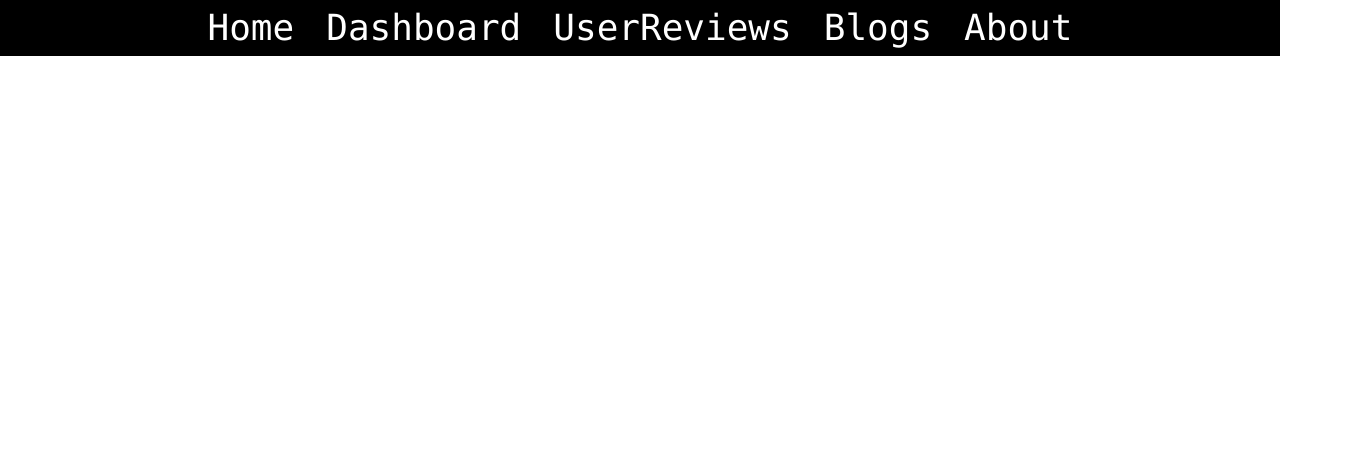
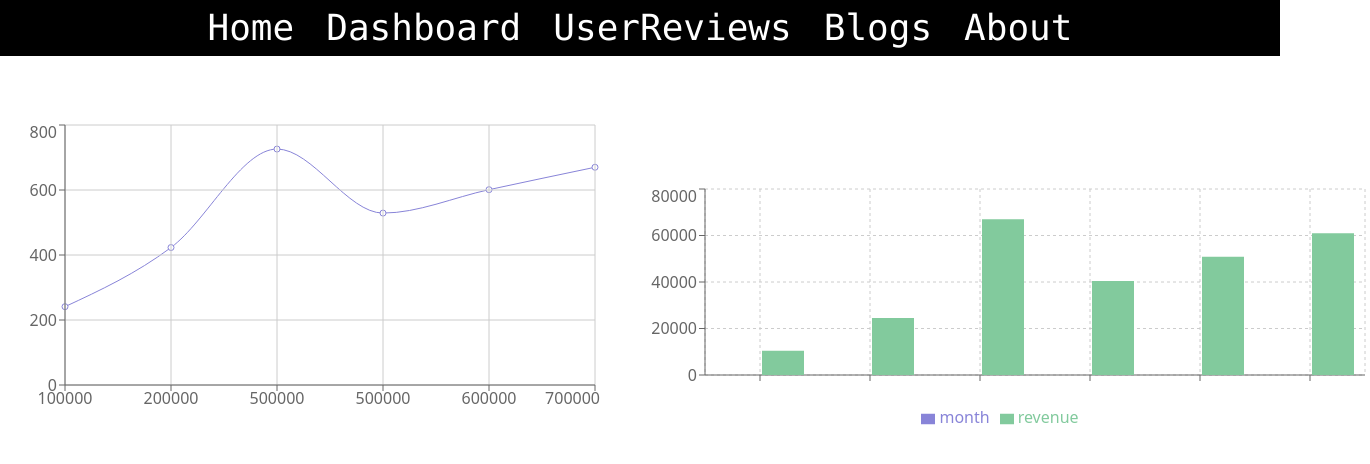
Before and after one commit to pippal5536/clothy-website, a React (Create React App) app: page /dashboard in a window 1280 px wide. Shown: the top 464 px of the page, 1370 px wide, since content can reach past the window. Built offline with nearby package versions, Linux system fonts and the light colour scheme.

Commit message:
dashboard done

```diff
--- a/package.json
+++ b/package.json
@@ -10,6 +10,7 @@
     "react-dom": "^18.0.0",
     "react-router-dom": "^6.3.0",
     "react-scripts": "5.0.0",
+    "recharts": "^2.1.9",
     "web-vitals": "^2.1.4"
   },
   "scripts": {
--- a/src/App.js
+++ b/src/App.js
@@ -24,6 +24,7 @@
       <Route path="*" element={<NotFound/>}/>
 
     </Routes>
+
    </>
   );
 }
--- a/src/Components/Dashboard/Dashboard.js
+++ b/src/Components/Dashboard/Dashboard.js
@@ -1,9 +1,70 @@
-import React from 'react';
+import React, { PureComponent } from 'react';
+import { LineChart, Line, CartesianGrid, XAxis, YAxis } from 'recharts';
+import { BarChart, Bar, Cell, Tooltip, Legend, ResponsiveContainer } from 'recharts';
+
 
 const Dashboard = () => {
+    const data = [
+        {
+            "month": "Mar",
+            "investment": 100000,
+            "sell": 241,
+            "revenue": 10401
+        },
+        {
+            "month": "Apr",
+            "investment": 200000,
+            "sell": 423,
+            "revenue": 24500
+        },
+        {
+            "month": "May",
+            "investment": 500000,
+            "sell": 726,
+            "revenue": 67010
+        },
+        {
+            "month": "Jun",
+            "investment": 500000,
+            "sell": 529,
+            "revenue": 40405
+        },
+        {
+            "month": "Jul",
+            "investment": 600000,
+            "sell": 601,
+            "revenue": 50900
+        },
+        {
+            "month": "Aug",
+            "investment": 700000,
+            "sell": 670,
+            "revenue": 61000
+        }
+    ]
+
+
     return (
-        <div>
-
+        <div className='grid grid-cols-2'>
+            <div className='mt-16'>
+                <LineChart width={600} height={300} data={data}>
+                    <Line type="monotone" dataKey="sell" stroke="#8884d8" />
+                    <CartesianGrid stroke="#ccc" />
+                    <XAxis dataKey="investment" />
+                    <YAxis />
+                </LineChart>
+            </div>
+           <div className='mt-32'>
+           <BarChart width={730} height={250} data={data}>
+                <CartesianGrid strokeDasharray="3 3" />
+                <XAxis dataKey="name" />
+                <YAxis />
+                <Tooltip />
+                <Legend />
+                <Bar dataKey="month" fill="#8884d8" />
+                <Bar dataKey="revenue" fill="#82ca9d" />
+            </BarChart>
+           </div>
         </div>
     );
 };
```
Also changed, not shown: src/Components/Header/Header.js (+11 -3 lines), src/data.json (added, +38 -0 lines), 1 other file (tests, documents, lock files or other folders).
